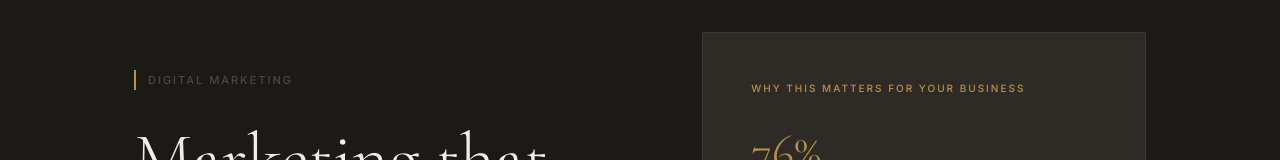
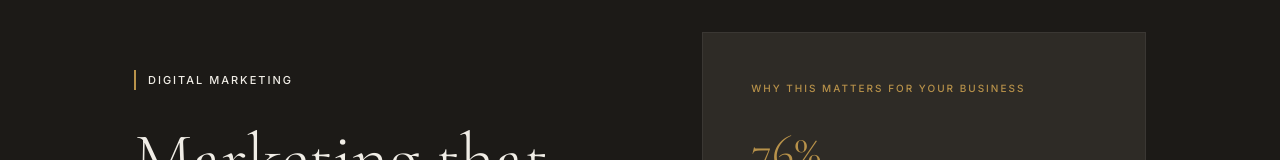
Before and after one commit to letsnavigatebmw/aperture-hospitality, a Next.js app: page /capabilities in a window 1280 px wide. Shown: the part 161-321 px from the top of the page. Built offline with nearby package versions, Linux system fonts and the light colour scheme.

Commit message:
Change hero section label color to white (#F0EDE6) for better contrast on dark background

```diff
--- a/app/capabilities/page.tsx
+++ b/app/capabilities/page.tsx
@@ -100,7 +100,7 @@ export default function CapabilitiesPage() {
           <div style={{ display: 'grid', gridTemplateColumns: '1.1fr 1fr', gap: '5rem', alignItems: 'center' }}>
             {/* Left content */}
             <div>
-              <div style={{ display: 'flex', alignItems: 'center', gap: '0.75rem', fontSize: '0.6875rem', fontWeight: 500, letterSpacing: '0.18em', textTransform: 'uppercase', color: '#4a4845', marginBottom: '2rem' }}>
+              <div style={{ display: 'flex', alignItems: 'center', gap: '0.75rem', fontSize: '0.6875rem', fontWeight: 500, letterSpacing: '0.18em', textTransform: 'uppercase', color: '#F0EDE6', marginBottom: '2rem' }}>
                 <span style={{ width: '2px', height: '1.25rem', background: '#B8924A', display: 'block' }}></span>
                 Digital Marketing
               </div>
```
